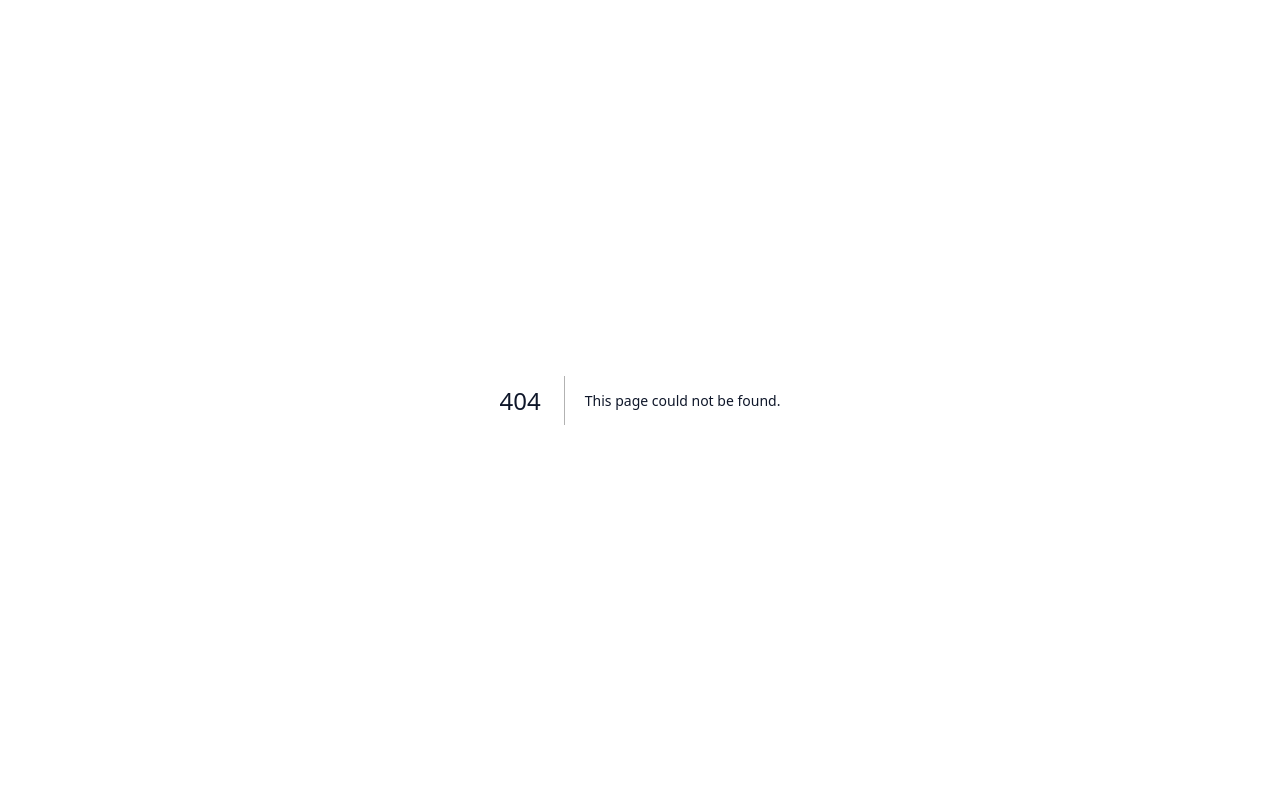
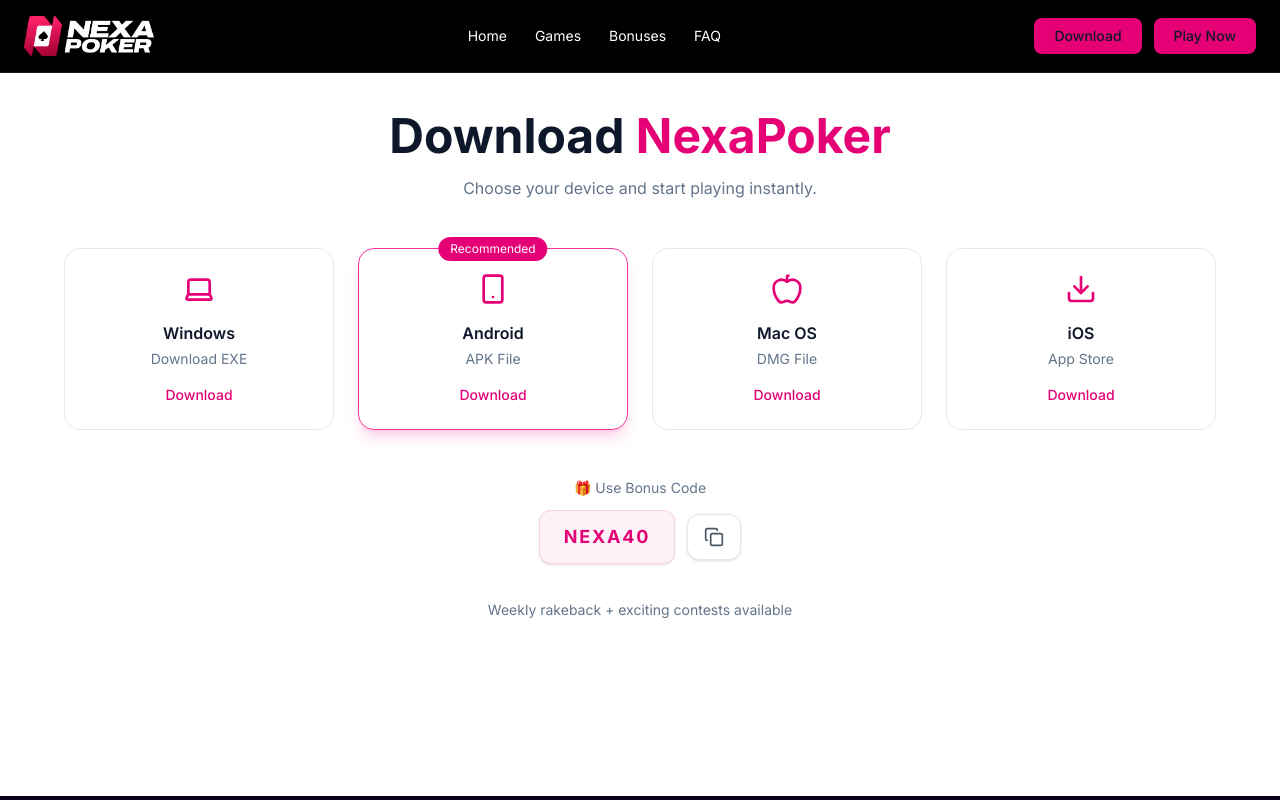
Before and after one commit to dsk73/nexapoker-app, a Next.js app: page /download in a window 1280 px wide. Before the commit this address had no page. Shown: the top 800 px of the page. Built offline with nearby package versions, Linux system fonts and the light colour scheme.

Commit message:
Added download page

```diff
--- /dev/null
+++ b/app/download/page.tsx
@@ -0,0 +1,153 @@
+"use client";
+
+import { useState } from "react";
+import { motion } from "framer-motion";
+import Navbar from "@/components/layout/Navbar";
+import Footer from "@/components/layout/Footer";
+import { Laptop, Smartphone, Apple, Download, Copy, Check } from "lucide-react";
+
+const downloads = [
+  {
+    name: "Windows",
+    desc: "Download EXE",
+    icon: Laptop,
+    link: "https://downloads.nexapoker.com/latest/NEXAPOKER.exe",
+  },
+  {
+    name: "Android",
+    desc: "APK File",
+    icon: Smartphone,
+    link: "https://downloads.nexapoker.com/latest/NEXAPOKER.apk",
+    recommended: true,
+  },
+  {
+    name: "Mac OS",
+    desc: "DMG File",
+    icon: Apple,
+    link: "https://downloads.nexapoker.com/latest/NEXAPOKER.dmg",
+  },
+  {
+    name: "iOS",
+    desc: "App Store",
+    icon: Download,
+    link: "https://ios-download.nexapoker.com",
+  },
+];
+
+export default function DownloadPage() {
+  const [copied, setCopied] = useState(false);
+
+  const handleCopy = () => {
+    navigator.clipboard.writeText("NEXA40");
+    setCopied(true);
+    setTimeout(() => setCopied(false), 2000);
+  };
+
+  return (
+    <main className="bg-white text-gray-900 min-h-screen">
+      <Navbar />
+
+      <section className="pt-28 pb-20 px-6">
+        <div className="max-w-6xl mx-auto text-center">
+          {/* TITLE */}
+          <motion.h1
+            initial={{ opacity: 0, y: 30 }}
+            animate={{ opacity: 1, y: 0 }}
+            className="text-3xl md:text-5xl font-bold mb-4"
+          >
+            Download <span className="text-pink-600">NexaPoker</span>
+          </motion.h1>
+
+          <p className="text-gray-500 mb-12 max-w-xl mx-auto">
+            Choose your device and start playing instantly.
+          </p>
+
+          {/* GRID */}
+          <div className="grid grid-cols-2 md:grid-cols-4 gap-6">
+            {downloads.map((item, i) => {
+              const Icon = item.icon;
+
+              return (
+                <motion.a
+                  key={i}
+                  href={item.link}
+                  target="_blank"
+                  initial={{ opacity: 0, y: 30 }}
+                  animate={{ opacity: 1, y: 0 }}
+                  transition={{ delay: i * 0.1 }}
+                  whileHover={{ y: -6 }}
+                  className={`relative group rounded-2xl border p-6 text-center transition
+                    ${
+                      item.recommended
+                        ? "border-pink-500 shadow-lg shadow-pink-500/20"
+                        : "border-gray-200 hover:border-pink-500 hover:shadow-md"
+                    }`}
+                >
+                  {/* RECOMMENDED BADGE */}
+                  {item.recommended && (
+                    <div className="absolute -top-3 left-1/2 -translate-x-1/2 bg-pink-600 text-white text-xs px-3 py-1 rounded-full">
+                      Recommended
+                    </div>
+                  )}
+
+                  {/* ICON */}
+                  <div className="flex justify-center mb-4">
+                    <Icon className="w-8 h-8 text-pink-600 group-hover:scale-110 transition" />
+                  </div>
+
+                  {/* TITLE */}
+                  <h3 className="font-semibold text-gray-900">{item.name}</h3>
+
+                  {/* DESC */}
+                  <p className="text-sm text-gray-500 mt-1">{item.desc}</p>
+
+                  {/* HOVER CTA */}
+                  <div className="mt-4 text-sm text-pink-600 font-medium">
+                    Download
+                  </div>
+                </motion.a>
+              );
+            })}
+          </div>
+
+          {/* BONUS SECTION */}
+          <div className="mt-12 text-center">
+            <p className="text-gray-600 text-sm mb-3">🎁 Use Bonus Code</p>
+
+            <div className="flex items-center justify-center gap-3">
+              {/* CODE CARD */}
+              <div className="bg-pink-50 border border-pink-200 px-6 py-3 rounded-xl shadow-sm">
+                <span className="text-lg font-bold text-pink-600 tracking-widest">
+                  NEXA40
+                </span>
+              </div>
+
+              {/* COPY ICON CARD */}
+              <button
+                onClick={handleCopy}
+                className="bg-white border border-gray-200 px-4 py-3 rounded-xl shadow-sm hover:border-pink-500 hover:shadow-md transition flex items-center justify-center"
+              >
+                {copied ? (
+                  <Check className="w-5 h-5 text-green-600" />
+                ) : (
+                  <Copy className="w-5 h-5 text-gray-600" />
+                )}
+              </button>
+            </div>
+
+            {/* FEEDBACK */}
+            <p className="text-sm text-green-600 mt-3 h-4">
+              {copied ? "Copied to clipboard" : ""}
+            </p>
+
+            <p className="text-gray-500 text-sm mt-2">
+              Weekly rakeback + exciting contests available
+            </p>
+          </div>
+        </div>
+      </section>
+
+      <Footer />
+    </main>
+  );
+}
--- a/components/layout/Navbar.tsx
+++ b/components/layout/Navbar.tsx
@@ -8,7 +8,7 @@
   const [menuOpen, setMenuOpen] = useState(false);
 
   return (
-    <header className="fixed top-0 left-0 w-full z-50 bg-black/90 backdrop-blur-md border-b border-white/10">
+    <header className="fixed top-0 left-0 w-full z-50 bg-black backdrop-blur-md border-b border-white/10">
       <div className="max-w-7xl mx-auto px-6 py-4 flex items-center justify-between">
         {/* LOGO */}
         <Link href="/">
@@ -23,33 +23,44 @@
         </Link>
 
         {/* DESKTOP MENU */}
-        <nav className="hidden md:flex items-center gap-7 text-md text-white/70">
-          <a href="#" className="hover:text-white transition">
+        <nav className="hidden md:flex items-center gap-7 text-sm text-white">
+          <Link href="/" className="hover:text-gray-300 transition">
             Home
-          </a>
-          <a href="#features" className="hover:text-white transition">
+          </Link>
+
+          <Link href="/#features" className="hover:text-gray-300 transition">
             Games
-          </a>
-          <a href="#bonuses" className="hover:text-white transition">
+          </Link>
+
+          <Link href="/#bonuses" className="hover:text-gray-300 transition">
             Bonuses
-          </a>
+          </Link>
 
-          <a href="#downloads" className="hover:text-white transition">
-            Download
-          </a>
-          <a href="#faq" className="hover:text-white transition">
+          <Link href="/#faq" className="hover:text-gray-300 transition">
             FAQ
-          </a>
+          </Link>
         </nav>
 
-        {/* CTA */}
+        {/* RIGHT BUTTONS */}
+        <div className="hidden md:flex items-center gap-3">
+          {/* DOWNLOAD BUTTON */}
+          <Link
+            href="/download"
+            className="px-5 py-2 rounded-lg text-sm font-medium bg-pink-600 text-white hover:bg-pink-700 transition"
+          >
+            Download
+          </Link>
+
+          {/* PLAY NOW BUTTON (external → keep <a>) */}
           <a
             href="https://t.me/nexapoker"
             target="_blank"
-          className="hidden md:inline-block bg-pink-600 text-white px-5 py-2 rounded-lg text-sm font-medium hover:bg-pink-700 transition shadow-sm"
+            rel="noopener noreferrer"
+            className="bg-pink-600 text-white px-5 py-2 rounded-lg text-sm font-medium hover:bg-pink-700 transition shadow-sm"
           >
             Play Now
           </a>
+        </div>
 
         {/* MOBILE MENU BUTTON */}
         <button
@@ -62,27 +73,42 @@
 
       {/* MOBILE MENU */}
       {menuOpen && (
-        <div className="md:hidden bg-[#14002e] border-t border-white/10 px-6 py-4 space-y-4">
-          <a href="#" className="block text-white/70 hover:text-white">
+        <div className="md:hidden bg-black border-t border-white/10 px-6 py-4 space-y-4">
+          <Link href="/" className="block text-white hover:text-gray-300">
             Home
-          </a>
-          <a href="#features" className="block text-white/70 hover:text-white">
+          </Link>
+
+          <Link
+            href="/#features"
+            className="block text-white hover:text-gray-300"
+          >
             Games
-          </a>
-          <a href="#bonuses" className="block text-white/70 hover:text-white">
+          </Link>
+
+          <Link
+            href="/#bonuses"
+            className="block text-white hover:text-gray-300"
+          >
             Bonuses
-          </a>
+          </Link>
 
-          <a href="#downloads" className="block text-white/70 hover:text-white">
+          <Link href="/#faq" className="block text-white hover:text-gray-300">
+            FAQ
+          </Link>
+
+          {/* DOWNLOAD */}
+          <Link
+            href="/download"
+            className="block text-center bg-pink-600 text-white py-3 rounded-lg font-medium"
+          >
             Download
-          </a>
-          <a href="#faq" className="block text-white/70 hover:text-white">
-            FAQ
-          </a>
+          </Link>
 
+          {/* PLAY NOW */}
           <a
             href="https://t.me/nexapoker"
             target="_blank"
+            rel="noopener noreferrer"
             className="block text-center bg-pink-600 text-white py-3 rounded-lg font-medium"
           >
             Play Now
--- a/components/sections/Downloads.tsx
+++ b/components/sections/Downloads.tsx
@@ -58,7 +58,7 @@
             </a>
 
             <a
-              href="#"
+              href="/download"
               className="px-5 py-2.5 border border-white/30 rounded-lg text-white hover:bg-white/10 transition"
             >
               Download APK
@@ -82,10 +82,10 @@
             <div className="bg-[#0a0018] rounded-2xl p-1.5">
               <Image
                 src="/images/app-preview.png"
-                alt="App Preview"
-                width={320}
-                height={560}
-                className="rounded-xl w-65 md:w-[320px] h-auto"
+                width={360}
+                height={600}
+                className="w-auto h-auto rounded-xl"
+                alt={"Download App"}
               />
             </div>
           </div>
--- a/components/sections/Hero.tsx
+++ b/components/sections/Hero.tsx
@@ -27,7 +27,7 @@
             className="text-3xl sm:text-4xl md:text-6xl lg:text-7xl font-bold leading-tight"
           >
             <span className="text-white drop-shadow-[0_0_8px_rgba(255,255,255,0.2)]">
-              World’s Most Active
+              World’s Most Recreational
             </span>
             <br />
             <span className="bg-linear-to-r from-pink-500 to-purple-500 bg-clip-text text-transparent">
@@ -73,7 +73,7 @@
             </a>
 
             <a
-              href="#downloads"
+              href="/download"
               className="flex-1 text-center px-5 py-3 border border-white/40 rounded-xl text-white hover:bg-white/10 transition"
             >
               Download
--- a/components/sections/Payments.tsx
+++ b/components/sections/Payments.tsx
@@ -57,17 +57,6 @@
             </motion.div>
           ))}
         </div>
-
-        {/* CTA */}
-        <div className="mt-12">
-          <a
-            href="https://t.me/nexapoker"
-            target="_blank"
-            className="inline-block px-8 py-4 bg-pink-600 text-white rounded-xl font-medium hover:bg-pink-700 transition shadow-sm"
-          >
-            Start Playing Now
-          </a>
-        </div>
       </div>
     </section>
   );
--- a/package.json
+++ b/package.json
@@ -10,6 +10,7 @@
   },
   "dependencies": {
     "framer-motion": "^12.38.0",
+    "lucide-react": "^1.14.0",
     "next": "16.2.4",
     "react": "19.2.4",
     "react-dom": "19.2.4"
```
Also changed, not shown: 1 other file (tests, documents, lock files or other folders). Lines whose indentation alone changed are shown as unchanged.
